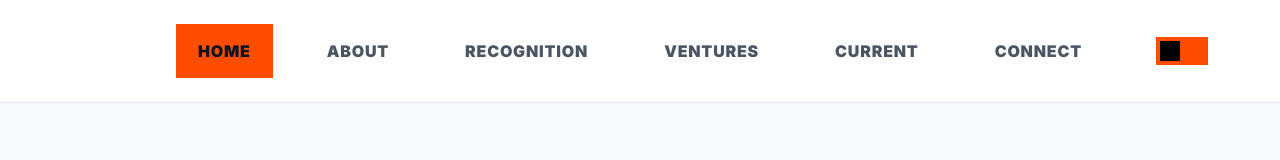
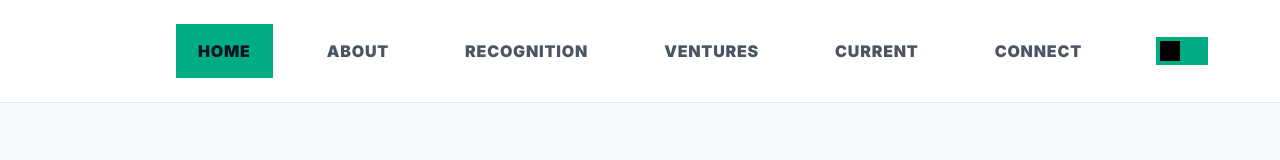
Before and after one commit to siddharthachaturvedi/siddharthachaturvedi.github.io, a React (Vite) app: page / in a window 1280 px wide. Shown: the top 160 px of the page. Built offline with nearby package versions, Linux system fonts and the light colour scheme; the HTML template or start-up script is replaced by a standard one.

Commit message:
Updated styles.css

```diff
--- a/src/styles.css
+++ b/src/styles.css
@@ -102,8 +102,8 @@ body.light-theme {
   --text-primary: #0b1220;
   --text-secondary: #4b5563;
   --text-tertiary: #6b7280;
-  --accent-primary: #ff4d00;
-  --accent-hover: #ff6b26;
+  --accent-primary: #00AD83;
+  --accent-hover: #00C794;
   --success: #00AD83;
   --border: #e5e7eb;
   --hover: #e5e7eb;
```
